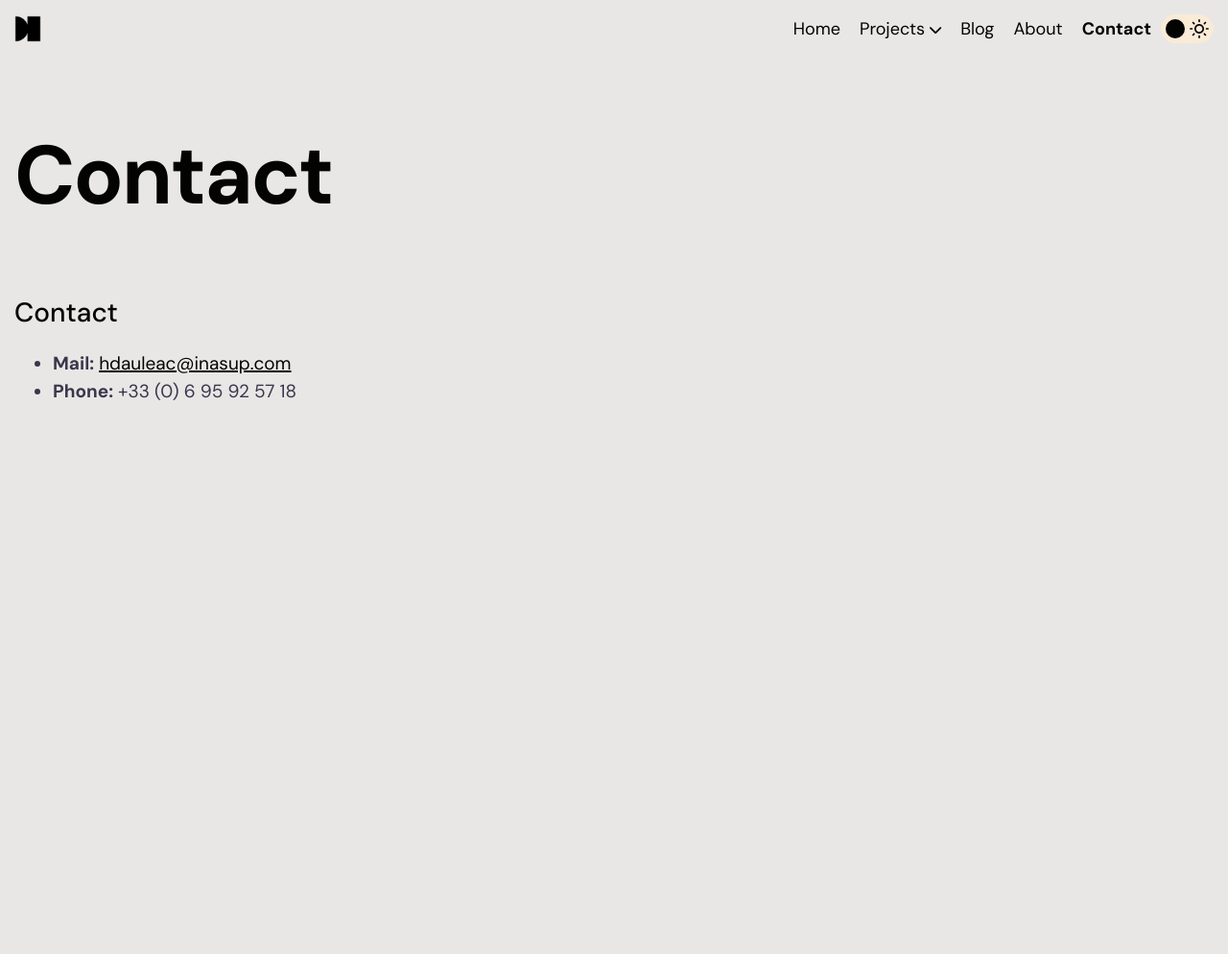
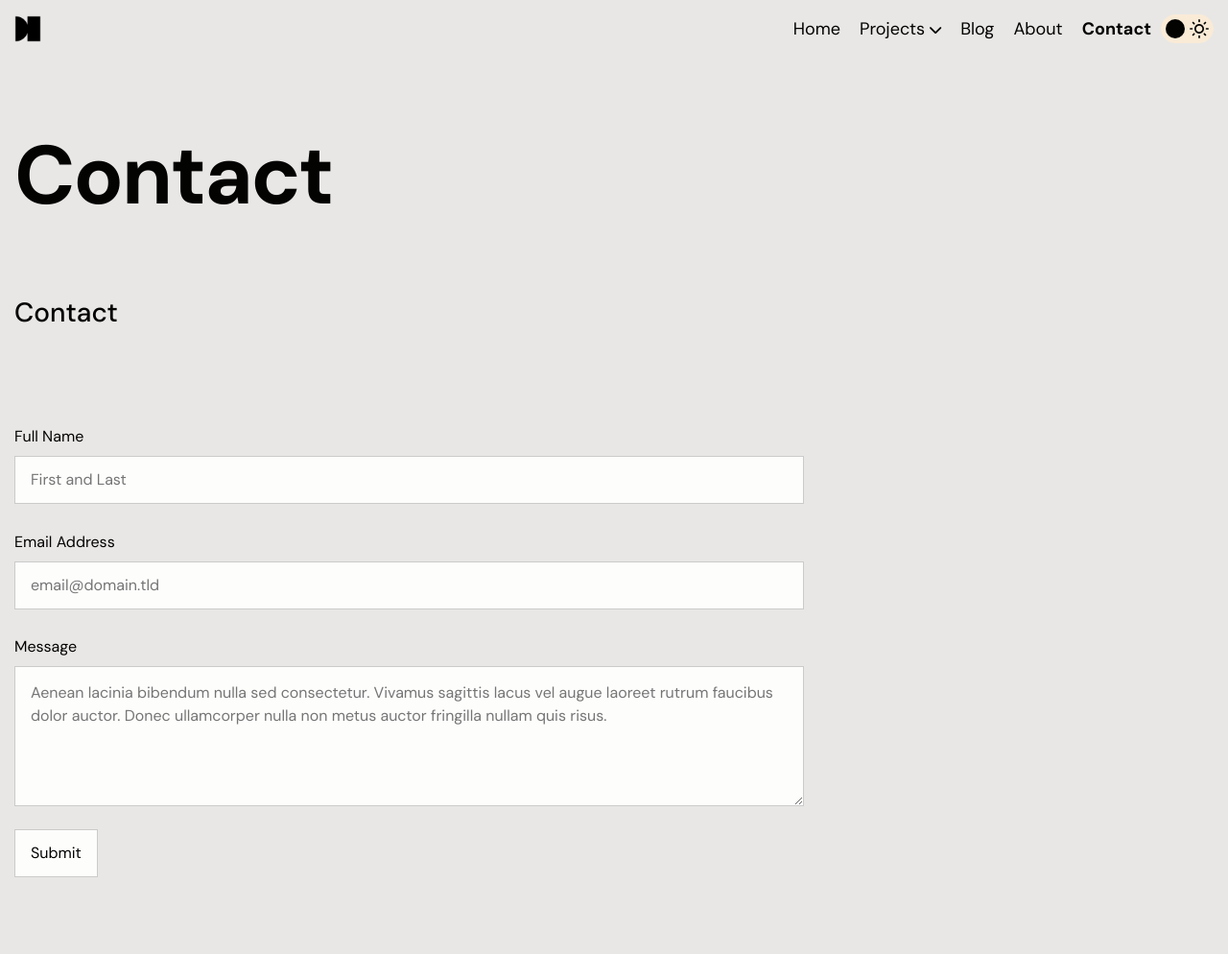
Before and after one commit to hdauleac/hdauleac.github.io, a Jekyll site: the page built from pages/contact.md, in a window 1280 px wide. Shown: the whole page at 96% size. Built offline with Jekyll 4.4.1, drawn with Linux system fonts in a browser that asks for light colours; before the commit the page ends 900 px from its top, so only the background shows below that.

Commit message:
Mise à jour de la page de contact

```diff
--- a/_config.yml
+++ b/_config.yml
@@ -160,7 +160,7 @@ newsletter:
 
 contact_form:
   use_netlify_form: false
-  use_formspree_form: false
+  use_formspree_form: yes
   formspree_endpoint: https://formspree.io/f/moqyklqv
   netlify_form_name: "contact"
 
--- a/pages/contact.md
+++ b/pages/contact.md
@@ -5,6 +5,3 @@ permalink: "/contact/"
 ---
 
 ## Contact
-
-- **Mail:** <a href="mailto:hdauleac@inasup.com">hdauleac@inasup.com</a>
-- **Phone:** +33 (0) 6 95 92 57 18
```
